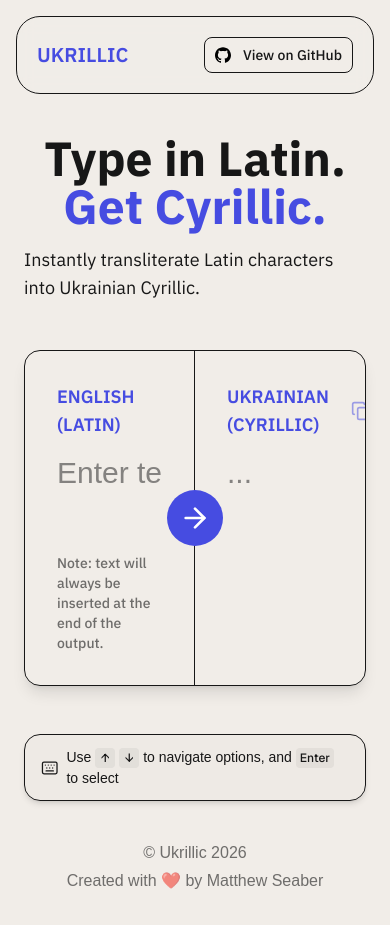
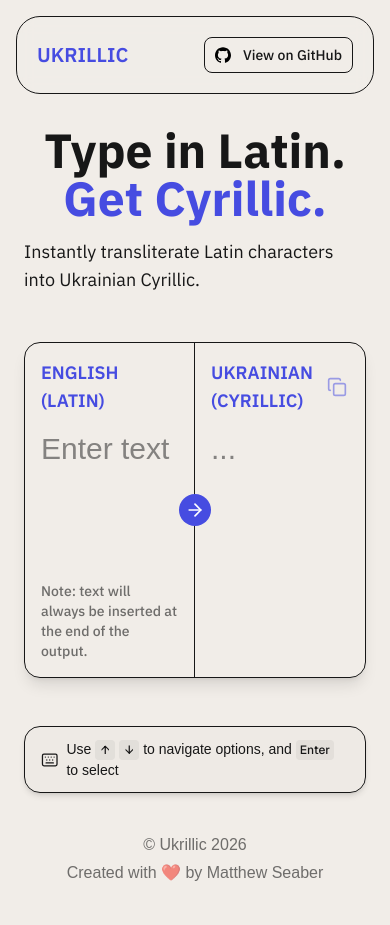
Before and after one commit to Matthew-Seaber/ukrillic, a Next.js app: page / in a window 390 px wide. Built offline with nearby package versions, Linux system fonts and the light colour scheme.

Commit message:
Added README.md and made the page slightly more responsive

```diff
--- a/app/layout.tsx
+++ b/app/layout.tsx
@@ -39,7 +39,7 @@ export default function RootLayout({ children }: LayoutProps<"/">) {
       <body className="max-w-6xl mx-auto min-h-full flex flex-col selection:bg-primary/20">
         <Navbar />
 
-        <main className="w-full mx-auto px-6 py-10 flex-1">{children}</main>
+        <main className="w-full mx-auto mt-2 px-6 py-10 flex-1">{children}</main>
 
         <Footer />
       </body>
--- a/app/page.tsx
+++ b/app/page.tsx
@@ -111,7 +111,7 @@ export default function Home() {
       </div>
 
       <div className="relative w-full min-h-84 grid grid-cols-2 border rounded-2xl overflow-hidden shadow-lg">
-        <div className="flex flex-col justify-between gap-4 border-r p-8">
+        <div className="flex flex-col justify-between gap-4 border-r p-4 md:p-8">
           <div className="flex flex-col gap-4">
             <h3 className="font-ibm-plex-sans font-semibold text-lg text-primary">
               ENGLISH (LATIN)
@@ -179,12 +179,12 @@ export default function Home() {
           </p>
         </div>
 
-        <div className="absolute size-14 top-1/2 left-1/2 -translate-x-1/2 -translate-y-1/2 bg-primary rounded-full flex items-center justify-center">
-          <ArrowRight className="size-8 text-white" />
+        <div className="absolute size-8 md:size-14 top-1/2 left-1/2 -translate-x-1/2 -translate-y-1/2 bg-primary rounded-full flex items-center justify-center">
+          <ArrowRight className="size-5 md:size-8 text-white" />
         </div>
 
-        <div className="flex flex-col gap-4 p-8">
-          <div className="flex flex-row items-center justify-between gap-4">
+        <div className="flex flex-col gap-4 p-4 md:p-8">
+          <div className="flex flex-row items-center justify-between gap-2">
             <h3 className="font-ibm-plex-sans font-semibold text-lg text-primary">
               UKRAINIAN (CYRILLIC)
             </h3>
--- a/components/page-structures/Navbar.tsx
+++ b/components/page-structures/Navbar.tsx
@@ -8,7 +8,7 @@ function Navbar() {
   const router = useRouter();
 
   return (
-    <nav className="bg-background/80 backdrop-blur-sm border rounded-3xl sticky mt-4 mx-4 p-5 sm:p-6 z-20">
+    <nav className="bg-background/80 backdrop-blur-sm border rounded-3xl sticky top-4 mx-4 p-5 sm:p-6 z-20">
       <div className="mx-auto flex items-center justify-between gap-4">
         <h1
           className="font-ibm-plex-sans font-semibold text-xl sm:text-2xl text-primary cursor-pointer"
```
Also changed, not shown: 1 other file (tests, documents, lock files or other folders).
